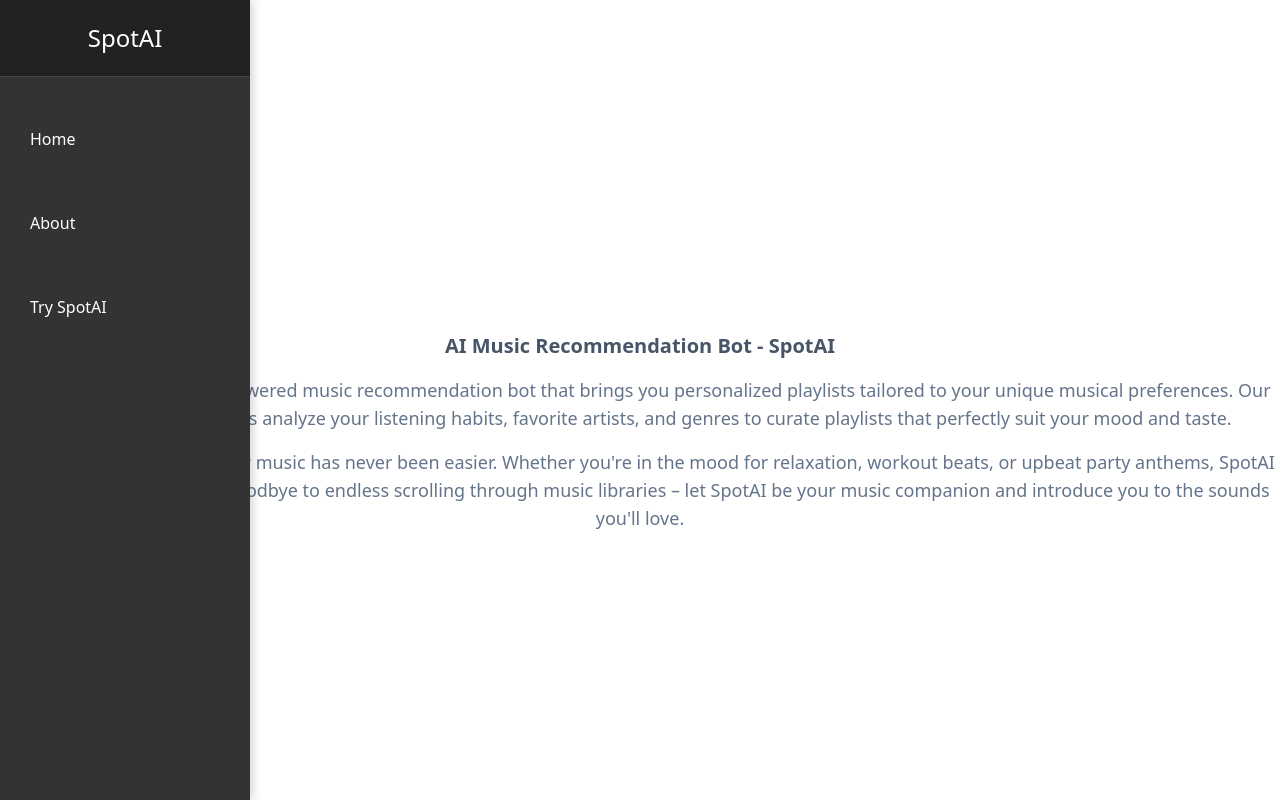
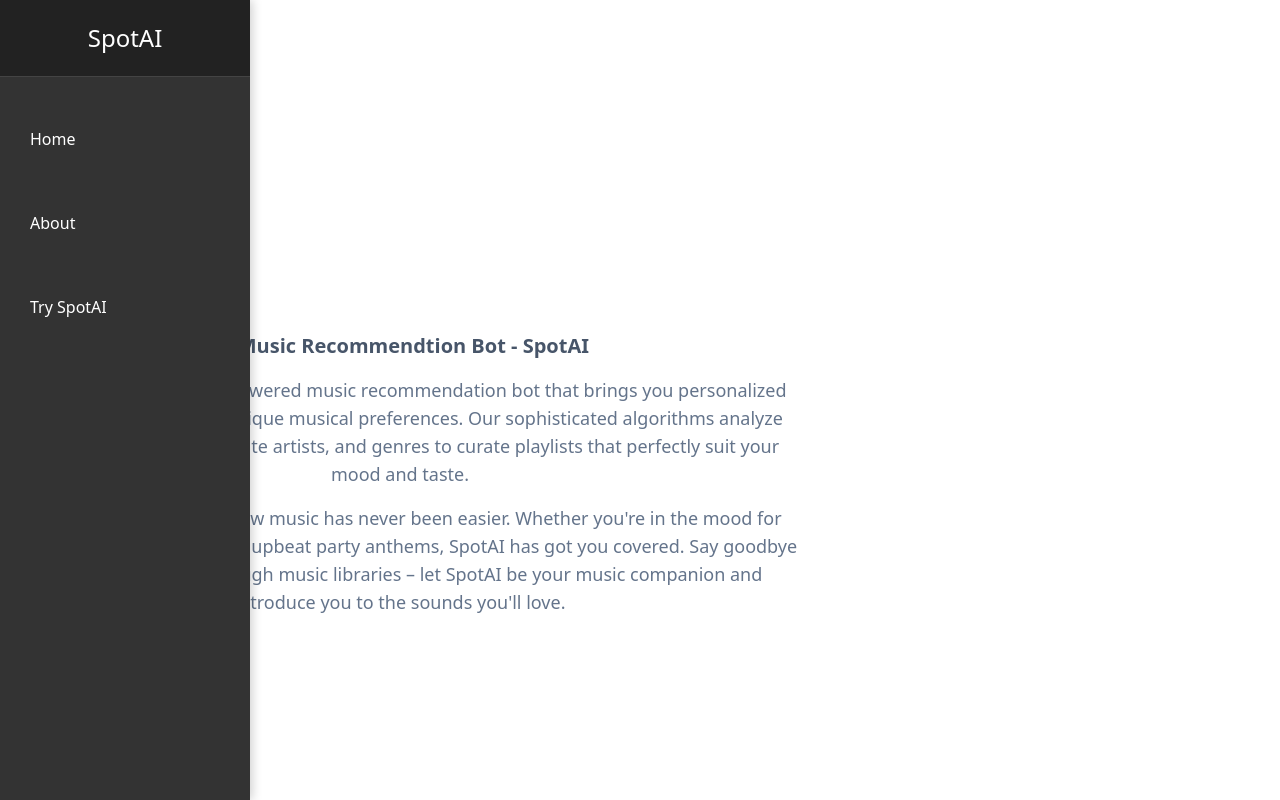
Before and after one commit to dhand33p/AImusicQA, a React (Vite) app in the folder frontend-new/app/: page / in a window 1280 px wide. Built offline with nearby package versions, Linux system fonts and the light colour scheme.

Commit message:
commits from yesterday

```diff
--- a/frontend-new/app/src/components/VerticalNavbar.css
+++ b/frontend-new/app/src/components/VerticalNavbar.css
@@ -54,4 +54,6 @@
 
 .text-section {
   padding-top: 300px; /* Adjust the value as needed */
+  max-width: 800px;
+  text-align: center;
 }
--- a/frontend-new/app/src/pages/home.jsx
+++ b/frontend-new/app/src/pages/home.jsx
@@ -2,9 +2,10 @@
 
 function Home() {
   return (
+    <div className="container">
       <section className="mt-8 text-section"> {/* Added the "text-section" class */}
         <h2 className="text-center text-xl font-bold text-slate-600">
-        AI Music Recommendation Bot - SpotAI
+          AI Music Recommendtion Bot - SpotAI
         </h2>
         <p className="text-center text-lg text-slate-500 mt-4">
           SpotAI is an advanced AI-powered music recommendation bot that brings you personalized playlists tailored to your unique musical preferences. Our sophisticated algorithms analyze your listening habits, favorite artists, and genres to curate playlists that perfectly suit your mood and taste.
@@ -13,6 +14,7 @@
           With SpotAI, discovering new music has never been easier. Whether you're in the mood for relaxation, workout beats, or upbeat party anthems, SpotAI has got you covered. Say goodbye to endless scrolling through music libraries – let SpotAI be your music companion and introduce you to the sounds you'll love.
         </p>
       </section>
+    </div>
   );
 }
 
```
Lines whose indentation alone changed are shown as unchanged.
